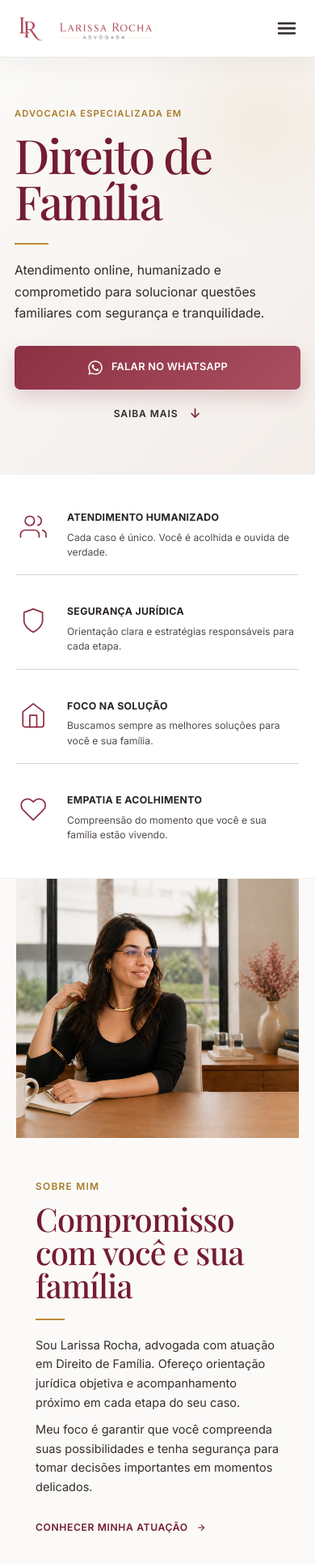
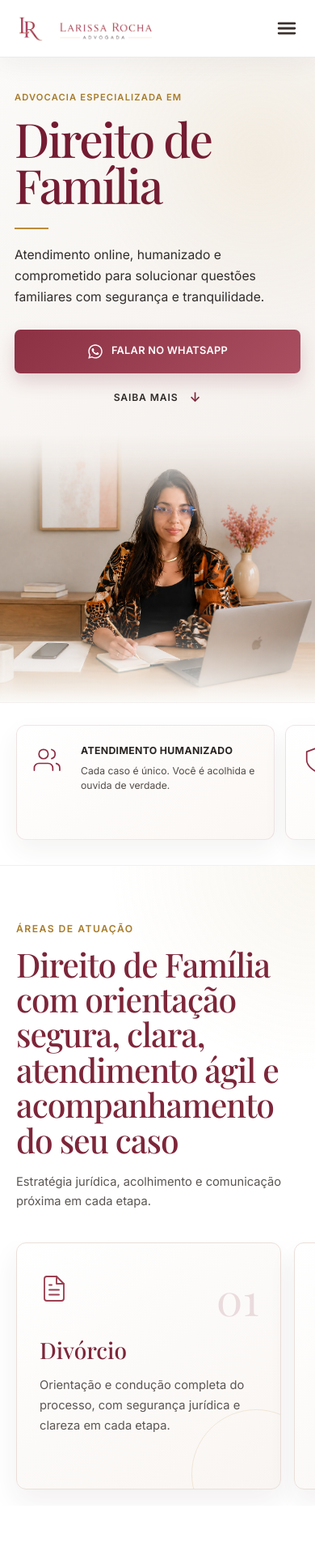
Before and after one commit to larissarocha-web/landing-page-lr-adv, a React (Vite) app: page / in a window 390 px wide. Shown: the top 1931 px of the page at 81% size. Built offline with nearby package versions, Linux system fonts and the light colour scheme.

Commit message:
feat: refina blends e experiência mobile

```diff
--- a/src/App.tsx
+++ b/src/App.tsx
@@ -14,8 +14,8 @@ function App() {
     <ThemeProvider theme={defaultTheme}>
       <Header />
       <Home />
+      <Servicos />
       <Why />
-      <Servicos />
       <Perguntas />
       <Footer />
       <GlobalStyle />
--- a/src/components/Footer/index.tsx
+++ b/src/components/Footer/index.tsx
@@ -21,7 +21,7 @@ export function Footer() {
             <a href="#inicio">Início</a>
             <a href="#sobre">Sobre mim</a>
             <a href="#atuacao">Áreas de atuação</a>
-            <a href="#perguntas">Dúvidas frequentes</a>
+            <a href="#duvidas">Dúvidas frequentes</a>
           </div>
 
           <div>
--- a/src/components/Header/index.tsx
+++ b/src/components/Header/index.tsx
@@ -3,7 +3,6 @@ import { FaWhatsapp } from 'react-icons/fa'
 import { IoClose, IoMenu } from 'react-icons/io5'
 
 import logo from '../../assets/logo3.png'
-import logomenu from '../../assets/logomenu.png'
 import { Div1, HeaderContainer, MenuMobileOpen, NavBar, Ul } from './styles'
 
 const whatsappUrl =
@@ -33,16 +32,28 @@ export function Header() {
     <>
       <HeaderContainer>
         <Div1>
-          <a className="brand" href="#inicio" aria-label="Larissa Rocha - início">
+          <a
+            className="brand"
+            href="#inicio"
+            aria-label="Larissa Rocha - início"
+          >
             <img src={logo} alt="Larissa Rocha Advocacia" />
           </a>
 
           <NavBar>
             <ul>
-              <li><a href="#inicio">Início</a></li>
-              <li><a href="#sobre">Sobre mim</a></li>
-              <li><a href="#atuacao">Atuação</a></li>
-              <li><a href="#footer">Contato</a></li>
+              <li>
+                <a href="#inicio">Início e atuação</a>
+              </li>
+              <li>
+                <a href="#sobre">Sobre mim</a>
+              </li>
+              <li>
+                <a href="#duvidas">Dúvidas</a>
+              </li>
+              <li>
+                <a href="#footer">Contato</a>
+              </li>
             </ul>
 
             <a
@@ -69,19 +80,39 @@ export function Header() {
       </HeaderContainer>
 
       {isOpen && (
-        <MenuMobileOpen role="dialog" aria-modal="true" aria-label="Menu principal">
+        <MenuMobileOpen
+          role="dialog"
+          aria-modal="true"
+          aria-label="Menu principal"
+        >
           <div className="menu-header">
-            <img src={logomenu} alt="Larissa Rocha Advogada" />
+            <img src={logo} alt="Larissa Rocha Advocacia" />
             <button type="button" onClick={closeMenu} aria-label="Fechar menu">
               <IoClose size={32} />
             </button>
           </div>
 
           <Ul>
-            <li><a href="#inicio" onClick={closeMenu}>Início</a></li>
-            <li><a href="#sobre" onClick={closeMenu}>Sobre mim</a></li>
-            <li><a href="#atuacao" onClick={closeMenu}>Atuação</a></li>
-            <li><a href="#footer" onClick={closeMenu}>Contato</a></li>
+            <li>
+              <a href="#inicio" onClick={closeMenu}>
+                Início e atuação
+              </a>
+            </li>
+            <li>
+              <a href="#sobre" onClick={closeMenu}>
+                Sobre mim
+              </a>
+            </li>
+            <li>
+              <a href="#duvidas" onClick={closeMenu}>
+                Dúvidas
+              </a>
+            </li>
+            <li>
+              <a href="#footer" onClick={closeMenu}>
+                Contato
+              </a>
+            </li>
           </Ul>
 
           <a
--- a/src/components/Header/styles.ts
+++ b/src/components/Header/styles.ts
@@ -104,7 +104,9 @@ export const NavBar = styled.nav`
     letter-spacing: 0.02em;
     text-decoration: none;
     text-transform: uppercase;
-    transition: transform 180ms ease, box-shadow 180ms ease;
+    transition:
+      transform 180ms ease,
+      box-shadow 180ms ease;
 
     &:hover {
       transform: translateY(-2px);
@@ -148,9 +150,12 @@ export const MenuMobileOpen = styled.div`
   flex-direction: column;
   justify-content: center;
   padding: 110px 24px 42px;
-  background:
-    radial-gradient(circle at 85% 15%, rgba(201, 169, 106, 0.12), transparent 30%),
-    #fbf8f6;
+  background: radial-gradient(
+      circle at 88% 12%,
+      rgba(166, 70, 88, 0.08),
+      transparent 34%
+    ),
+    linear-gradient(145deg, #fbfaf8 0%, #f8f3f0 100%);
   color: #7d263a;
   animation: fadeIn 220ms ease;
 
@@ -172,12 +177,13 @@ export const MenuMobileOpen = styled.div`
     justify-content: space-between;
     padding: 14px 22px;
     border-bottom: 1px solid rgba(125, 38, 58, 0.08);
-    background: #fff;
+    background: transparent;
   }
 
   .menu-header img {
-    width: 190px;
+    width: min(64vw, 225px);
     height: auto;
+    object-fit: contain;
   }
 
   .menu-header button {
@@ -208,7 +214,7 @@ export const MenuMobileOpen = styled.div`
 `
 
 export const Ul = styled.ul`
-  width: min(100%, 360px);
+  width: min(100%, 390px);
   margin: 0;
   padding: 0;
   list-style: none;
@@ -216,22 +222,14 @@ export const Ul = styled.ul`
 
   li {
     position: relative;
-    padding: 15px 0;
-
-    &::after {
-      position: absolute;
-      right: 30%;
-      bottom: 7px;
-      left: 30%;
-      height: 1px;
-      background: #c9a96a;
-      content: '';
-    }
+    border-bottom: 1px solid rgba(125, 38, 58, 0.1);
   }
 
   a {
+    display: block;
+    padding: 17px 10px;
     color: #352e2b;
-    font-size: 0.95rem;
+    font-size: 0.92rem;
     letter-spacing: 0.06em;
     text-decoration: none;
     text-transform: uppercase;
--- a/src/pages/Home/index.tsx
+++ b/src/pages/Home/index.tsx
@@ -37,7 +37,7 @@ export function Home() {
               Falar no WhatsApp
             </WhatsButton>
 
-            <SecondaryLink href="#sobre">
+            <SecondaryLink href="#atuacao">
               Saiba mais
               <span aria-hidden="true">↓</span>
             </SecondaryLink>
@@ -45,7 +45,10 @@ export function Home() {
         </Copy>
 
         <Portrait aria-hidden="true">
-          <img src={blogueira} alt="Larissa Rocha em seu ambiente de trabalho" />
+          <img
+            src={blogueira}
+            alt="Larissa Rocha em seu ambiente de trabalho"
+          />
         </Portrait>
       </Hero>
 
--- a/src/pages/Home/styles.ts
+++ b/src/pages/Home/styles.ts
@@ -19,31 +19,44 @@ export const Hero = styled.div`
 
   &::after {
     position: absolute;
-    inset: 0;
+    inset: 0 auto 0 0;
     z-index: 1;
-    background:
-      linear-gradient(
-        90deg,
-        #fbfaf8 0%,
-        #fbfaf8 32%,
-        rgba(251, 250, 248, 0.99) 36%,
-        rgba(251, 250, 248, 0.92) 40%,
-        rgba(251, 250, 248, 0.65) 45%,
-        rgba(251, 250, 248, 0.28) 50%,
-        transparent 56%
-      );
+    width: 61%;
+    background: linear-gradient(
+      90deg,
+      #fbfaf8 0%,
+      #fbfaf8 60%,
+      rgba(251, 250, 248, 0.96) 69%,
+      rgba(251, 250, 248, 0.72) 79%,
+      rgba(251, 250, 248, 0.28) 91%,
+      transparent 100%
+    );
     content: '';
     pointer-events: none;
   }
 
   @media (max-width: 900px) {
-    min-height: 515px;
-    background:
-      radial-gradient(circle at 82% 15%, rgba(201, 169, 106, 0.12), transparent 28%),
+    display: block;
+    min-height: 0;
+    background: radial-gradient(
+        circle at 82% 15%,
+        rgba(201, 169, 106, 0.12),
+        transparent 28%
+      ),
       linear-gradient(135deg, #fbfaf8 0%, #f3ede9 100%);
 
     &::after {
-      display: none;
+      inset: auto 0 0;
+      z-index: 1;
+      width: 100%;
+      height: 120px;
+      background: linear-gradient(
+        180deg,
+        transparent 0%,
+        rgba(251, 250, 248, 0.18) 30%,
+        rgba(251, 250, 248, 0.75) 76%,
+        #fbfaf8 100%
+      );
     }
   }
 `
@@ -92,8 +105,8 @@ export const Copy = styled.div`
 
   @media (max-width: 900px) {
     width: min(100% - 44px, 1320px);
-    min-height: 515px;
-    padding: 52px 0;
+    min-height: 455px;
+    padding: 50px 0 34px;
 
     h1 {
       font-size: clamp(3.15rem, 13vw, 5rem);
@@ -106,7 +119,8 @@ export const Copy = styled.div`
 
   @media (max-width: 480px) {
     width: min(100% - 36px, 1320px);
-    min-height: 500px;
+    min-height: 430px;
+    padding-top: 42px;
 
     .eyebrow {
       font-size: 0.7rem;
@@ -120,10 +134,29 @@ export const Copy = styled.div`
 
 export const Portrait = styled.figure`
   position: absolute;
-  inset: 0;
+  inset: 0 0 0 auto;
   z-index: 0;
+  width: 70%;
   margin: 0;
   overflow: hidden;
+  -webkit-mask-image: linear-gradient(
+    90deg,
+    transparent 0%,
+    rgba(0, 0, 0, 0.04) 8%,
+    rgba(0, 0, 0, 0.18) 16%,
+    rgba(0, 0, 0, 0.52) 27%,
+    rgba(0, 0, 0, 0.9) 39%,
+    #000 48%
+  );
+  mask-image: linear-gradient(
+    90deg,
+    transparent 0%,
+    rgba(0, 0, 0, 0.04) 8%,
+    rgba(0, 0, 0, 0.18) 16%,
+    rgba(0, 0, 0, 0.52) 27%,
+    rgba(0, 0, 0, 0.9) 39%,
+    #000 48%
+  );
 
   img {
     position: absolute;
@@ -135,7 +168,44 @@ export const Portrait = styled.figure`
   }
 
   @media (max-width: 900px) {
-    display: none;
+    position: relative;
+    inset: auto;
+    display: block;
+    width: 100%;
+    height: clamp(300px, 78vw, 520px);
+    -webkit-mask-image: linear-gradient(
+      180deg,
+      transparent 0%,
+      rgba(0, 0, 0, 0.12) 8%,
+      rgba(0, 0, 0, 0.6) 21%,
+      #000 37%,
+      #000 100%
+    );
+    mask-image: linear-gradient(
+      180deg,
+      transparent 0%,
+      rgba(0, 0, 0, 0.12) 8%,
+      rgba(0, 0, 0, 0.6) 21%,
+      #000 37%,
+      #000 100%
+    );
+
+    img {
+      position: absolute;
+      inset: 0;
+      width: 100%;
+      height: 100%;
+      object-fit: cover;
+      object-position: 63% 50%;
+    }
+  }
+
+  @media (max-width: 480px) {
+    height: 330px;
+
+    img {
+      object-position: 61% 50%;
+    }
   }
 `
 
@@ -169,7 +239,9 @@ export const WhatsButton = styled.a`
   letter-spacing: 0.02em;
   text-decoration: none;
   text-transform: uppercase;
-  transition: transform 180ms ease, box-shadow 180ms ease;
+  transition:
+    transform 180ms ease,
+    box-shadow 180ms ease;
 
   svg {
     font-size: 1.25rem;
@@ -224,8 +296,17 @@ export const Benefits = styled.div`
   }
 
   @media (max-width: 620px) {
-    grid-template-columns: 1fr;
-    padding: 17px 20px;
+    display: flex;
+    gap: 13px;
+    padding: 18px 20px 22px;
+    overflow-x: auto;
+    scroll-padding-inline: 20px;
+    scroll-snap-type: x mandatory;
+    scrollbar-width: none;
+
+    &::-webkit-scrollbar {
+      display: none;
+    }
   }
 `
 
@@ -276,14 +357,14 @@ export const Benefit = styled.article`
   }
 
   @media (max-width: 620px) {
-    min-height: auto;
-    padding: 18px 4px;
-    border-right: 0;
-    border-bottom: 1px solid #ded5d0;
-
-    &:last-child {
-      border-bottom: 0;
-    }
+    flex: 0 0 min(82vw, 330px);
+    min-height: 142px;
+    padding: 22px 20px;
+    border: 1px solid rgba(125, 38, 58, 0.11);
+    border-radius: 12px;
+    background: linear-gradient(145deg, #fff, #fbf7f4);
+    box-shadow: 0 12px 30px rgba(72, 43, 37, 0.06);
+    scroll-snap-align: start;
 
     p {
       max-width: none;
--- a/src/pages/Perguntas/index.tsx
+++ b/src/pages/Perguntas/index.tsx
@@ -41,7 +41,7 @@ export function Perguntas() {
   const [openIndex, setOpenIndex] = useState<number | null>(0)
 
   return (
-    <Container id="perguntas">
+    <Container id="duvidas">
       <Wrapper>
         <div className="faq-heading">
           <span className="eyebrow">Dúvidas frequentes</span>
@@ -107,8 +107,8 @@ export function Perguntas() {
           <Card>
             <FaQuoteLeft aria-hidden="true" />
             <p>
-              “Profissional segura e objetiva. Me senti tranquila durante todo
-              o processo.”
+              “Profissional segura e objetiva. Me senti tranquila durante todo o
+              processo.”
             </p>
             <span>Cliente — SP</span>
           </Card>
--- a/src/pages/Perguntas/styles.ts
+++ b/src/pages/Perguntas/styles.ts
@@ -2,10 +2,12 @@ import styled from 'styled-components'
 
 export const Container = styled.section`
   padding: 106px 24px 0;
+  scroll-margin-top: 102px;
   background: #f8f5f2;
 
   @media (max-width: 720px) {
     padding: 76px 20px 0;
+    scroll-margin-top: 70px;
   }
 `
 
@@ -41,8 +43,12 @@ export const Wrapper = styled.div`
 
   @media (max-width: 840px) {
     grid-template-columns: 1fr;
-    gap: 40px;
+    gap: 34px;
     margin-bottom: 74px;
+
+    .faq-heading h2 {
+      font-size: clamp(2.45rem, 11vw, 3.7rem);
+    }
   }
 `
 
@@ -86,7 +92,9 @@ export const AccordionContent = styled.div<{ isOpen: boolean }>`
   display: grid;
   grid-template-rows: ${(props) => (props.isOpen ? '1fr' : '0fr')};
   opacity: ${(props) => (props.isOpen ? 1 : 0)};
-  transition: grid-template-rows 240ms ease, opacity 180ms ease;
+  transition:
+    grid-template-rows 240ms ease,
+    opacity 180ms ease;
 
   p {
     min-height: 0;
@@ -102,8 +110,11 @@ export const AccordionContent = styled.div<{ isOpen: boolean }>`
 export const DepoimentosWrapper = styled.div`
   margin: 0 -24px;
   padding: 90px max(24px, calc((100vw - 1180px) / 2));
-  background:
-    radial-gradient(circle at 12% 20%, rgba(201, 169, 106, 0.19), transparent 27%),
+  background: radial-gradient(
+      circle at 12% 20%,
+      rgba(201, 169, 106, 0.19),
+      transparent 27%
+    ),
     #641d30;
   text-align: center;
 
@@ -127,7 +138,18 @@ export const DepoimentosWrapper = styled.div`
 
   @media (max-width: 720px) {
     margin: 0 -20px;
-    padding: 72px 20px;
+    padding: 72px 0;
+
+    > .eyebrow,
+    > h2 {
+      margin-right: 20px;
+      margin-left: 20px;
+    }
+
+    > h2 {
+      margin-bottom: 38px;
+      font-size: clamp(2.3rem, 10.5vw, 3.4rem);
+    }
   }
 `
 
@@ -139,7 +161,17 @@ export const Depoimentos = styled.div`
   margin: 0 auto;
 
   @media (max-width: 820px) {
-    grid-template-columns: 1fr;
+    display: flex;
+    gap: 14px;
+    padding: 0 20px 8px;
+    overflow-x: auto;
+    scroll-padding-inline: 20px;
+    scroll-snap-type: x mandatory;
+    scrollbar-width: none;
+
+    &::-webkit-scrollbar {
+      display: none;
+    }
   }
 `
 
@@ -172,4 +204,11 @@ export const Card = styled.article`
     letter-spacing: 0.08em;
     text-transform: uppercase;
   }
+
+  @media (max-width: 820px) {
+    flex: 0 0 min(84vw, 360px);
+    min-height: 265px;
+    border-radius: 12px;
+    scroll-snap-align: start;
+  }
 `
--- a/src/pages/Serviços/index.tsx
+++ b/src/pages/Serviços/index.tsx
@@ -7,10 +7,12 @@ export function Servicos() {
     <Container id="atuacao">
       <Wrapper>
         <span className="eyebrow">Áreas de atuação</span>
-        <h2>Orientação segura para decisões importantes</h2>
+        <h2>
+          Direito de Família com orientação segura, clara, atendimento ágil e
+          acompanhamento do seu caso
+        </h2>
         <p className="intro">
-          Atuação em Direito de Família com orientação clara, atendimento ágil
-          e acompanhamento completo do seu caso.
+          Estratégia jurídica, acolhimento e comunicação próxima em cada etapa.
         </p>
 
         <Cards>
--- a/src/pages/Serviços/styles.ts
+++ b/src/pages/Serviços/styles.ts
@@ -1,13 +1,18 @@
 import styled from 'styled-components'
 
 export const Container = styled.section`
-  padding: 104px 24px 112px;
-  background:
-    radial-gradient(circle at 100% 0, rgba(201, 169, 106, 0.1), transparent 27%),
+  padding: 90px 24px 100px;
+  scroll-margin-top: 102px;
+  background: radial-gradient(
+      circle at 100% 0,
+      rgba(201, 169, 106, 0.1),
+      transparent 27%
+    ),
     #fff;
 
   @media (max-width: 720px) {
-    padding: 76px 20px 82px;
+    padding: 68px 0 74px;
+    scroll-margin-top: 70px;
   }
 `
 
@@ -27,10 +32,10 @@ export const Wrapper = styled.div`
   }
 
   h2 {
-    max-width: 700px;
+    max-width: 1040px;
     margin: 0 auto 18px;
-    font-size: clamp(2.4rem, 4vw, 4.25rem);
-    line-height: 1.08;
+    font-size: clamp(2.35rem, 3.55vw, 3.8rem);
+    line-height: 1.06;
   }
 
   .intro {
@@ -38,6 +43,29 @@ export const Wrapper = styled.div`
     margin: 0 auto 52px;
     color: #5a5552;
     line-height: 1.7;
+  }
+
+  @media (max-width: 720px) {
+    text-align: left;
+
+    > .eyebrow,
+    > h2,
+    > .intro {
+      margin-right: 20px;
+      margin-left: 20px;
+    }
+
+    h2 {
+      max-width: 590px;
+      font-size: clamp(2.15rem, 10.5vw, 3.15rem);
+      letter-spacing: -0.025em;
+    }
+
+    .intro {
+      margin-bottom: 36px;
+      font-size: 0.92rem;
+      line-height: 1.65;
+    }
   }
 `
 
@@ -47,7 +75,22 @@ export const Cards = styled.div`
   gap: 22px;
 
   @media (max-width: 900px) {
-    grid-template-columns: 1fr;
+    display: flex;
+    gap: 16px;
+    padding: 2px 20px 20px;
+    overflow-x: auto;
+    scroll-padding-inline: 20px;
+    scroll-snap-type: x mandatory;
+    scrollbar-width: none;
+
+    &::-webkit-scrollbar {
+      display: none;
+    }
+
+    article {
+      flex: 0 0 min(78vw, 410px);
+      scroll-snap-align: start;
+    }
   }
 
   article {
@@ -59,7 +102,10 @@ export const Cards = styled.div`
     border-radius: 2px;
     background: linear-gradient(145deg, #fff, #f9f5f2);
     text-align: left;
-    transition: transform 220ms ease, box-shadow 220ms ease, border-color 220ms ease;
+    transition:
+      transform 220ms ease,
+      box-shadow 220ms ease,
+      border-color 220ms ease;
 
     &::after {
       position: absolute;
@@ -109,8 +155,11 @@ export const Cards = styled.div`
     }
 
     @media (max-width: 500px) {
-      min-height: 290px;
+      flex: 0 0 min(84vw, 340px);
+      min-height: 300px;
       padding: 38px 28px 32px;
+      border-radius: 12px;
+      box-shadow: 0 15px 34px rgba(78, 46, 40, 0.07);
     }
   }
 `
--- a/src/pages/Why/styles.ts
+++ b/src/pages/Why/styles.ts
@@ -4,6 +4,7 @@ export const Container = styled.section`
   position: relative;
   padding: 0 24px;
   overflow: hidden;
+  scroll-margin-top: 102px;
   background: #fbfaf8;
 
   &::after {
@@ -20,7 +21,8 @@ export const Container = styled.section`
   }
 
   @media (max-width: 900px) {
-    padding: 0 20px;
+    padding: 0;
+    scroll-margin-top: 70px;
   }
 `
 
@@ -29,13 +31,32 @@ export const Wrapper = styled.div`
   max-width: 1320px;
   min-height: 470px;
   align-items: stretch;
-  grid-template-columns: 0.94fr 1.06fr;
+  grid-template-columns: 52% 48%;
   margin: 0 auto;
 
   .photo {
     position: relative;
+    z-index: 0;
     min-height: 470px;
     overflow: hidden;
+    -webkit-mask-image: linear-gradient(
+      90deg,
+      #000 0%,
+      #000 66%,
+      rgba(0, 0, 0, 0.92) 73%,
+      rgba(0, 0, 0, 0.62) 83%,
+      rgba(0, 0, 0, 0.2) 94%,
+      transparent 100%
+    );
+    mask-image: linear-gradient(
+      90deg,
+      #000 0%,
+      #000 66%,
+      rgba(0, 0, 0, 0.92) 73%,
+      rgba(0, 0, 0, 0.62) 83%,
+      rgba(0, 0, 0, 0.2) 94%,
+      transparent 100%
+    );
   }
 
   .photo img {
@@ -49,16 +70,36 @@ export const Wrapper = styled.div`
   @media (max-width: 900px) {
     grid-template-columns: 1fr;
 
-    .photo,
+    .photo {
+      min-height: 410px;
+      -webkit-mask-image: linear-gradient(
+        180deg,
+        #000 0%,
+        #000 70%,
+        rgba(0, 0, 0, 0.82) 80%,
+        rgba(0, 0, 0, 0.25) 93%,
+        transparent 100%
+      );
+      mask-image: linear-gradient(
+        180deg,
+        #000 0%,
+        #000 70%,
+        rgba(0, 0, 0, 0.82) 80%,
+        rgba(0, 0, 0, 0.25) 93%,
+        transparent 100%
+      );
+    }
+
     .photo img {
-      min-height: 420px;
+      min-height: 410px;
+      object-position: 45% center;
     }
   }
 
   @media (max-width: 520px) {
     .photo,
     .photo img {
-      min-height: 320px;
+      min-height: 340px;
     }
   }
 `
@@ -70,10 +111,16 @@ export const Content = styled.div`
   align-items: flex-start;
   flex-direction: column;
   justify-content: center;
+  margin-left: -8%;
   padding: 55px clamp(36px, 6vw, 92px);
-  background:
-    linear-gradient(90deg, rgba(251, 250, 248, 0.98), rgba(251, 250, 248, 0.93)),
-    #fbfaf8;
+  background: linear-gradient(
+    90deg,
+    transparent 0%,
+    rgba(251, 250, 248, 0.52) 8%,
+    rgba(251, 250, 248, 0.9) 20%,
+    #fbfaf8 35%,
+    #fbfaf8 100%
+  );
 
   .eyebrow {
     display: block;
@@ -131,7 +178,20 @@ export const Content = styled.div`
   }
 
   @media (max-width: 900px) {
-    padding: 50px 24px 58px;
+    margin-top: -70px;
+    margin-left: 0;
+    padding: 92px 24px 62px;
+    background: linear-gradient(
+      180deg,
+      transparent 0%,
+      rgba(251, 250, 248, 0.72) 12%,
+      #fbfaf8 29%,
+      #fbfaf8 100%
+    );
+
+    h2 {
+      font-size: clamp(2.45rem, 11.5vw, 3.7rem);
+    }
   }
 `
 
@@ -180,15 +240,27 @@ export const Cards = styled.div`
   }
 
   @media (max-width: 900px) {
-    grid-template-columns: 1fr;
+    display: flex;
+    gap: 13px;
+    padding: 0 20px 24px;
+    overflow-x: auto;
+    border-top: 0;
+    scroll-padding-inline: 20px;
+    scroll-snap-type: x mandatory;
+    scrollbar-width: none;
 
     article {
-      border-right: 0;
-      border-bottom: 1px solid #dfd2cb;
+      flex: 0 0 min(83vw, 350px);
+      min-height: 162px;
+      border: 1px solid rgba(125, 38, 58, 0.1);
+      border-radius: 12px;
+      background: rgba(255, 255, 255, 0.76);
+      box-shadow: 0 12px 30px rgba(72, 43, 37, 0.055);
+      scroll-snap-align: start;
+    }
 
-      &:last-child {
-        border-bottom: 0;
-      }
+    &::-webkit-scrollbar {
+      display: none;
     }
   }
 `
```
